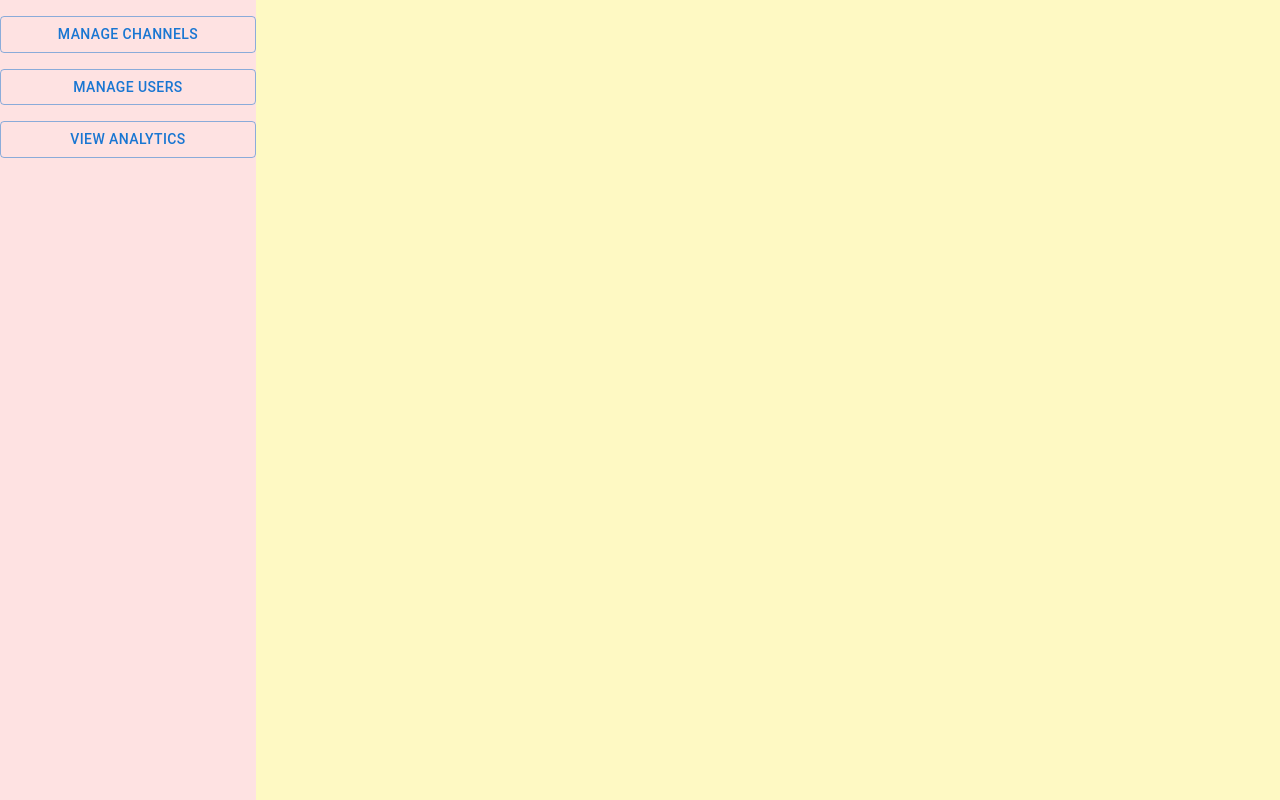
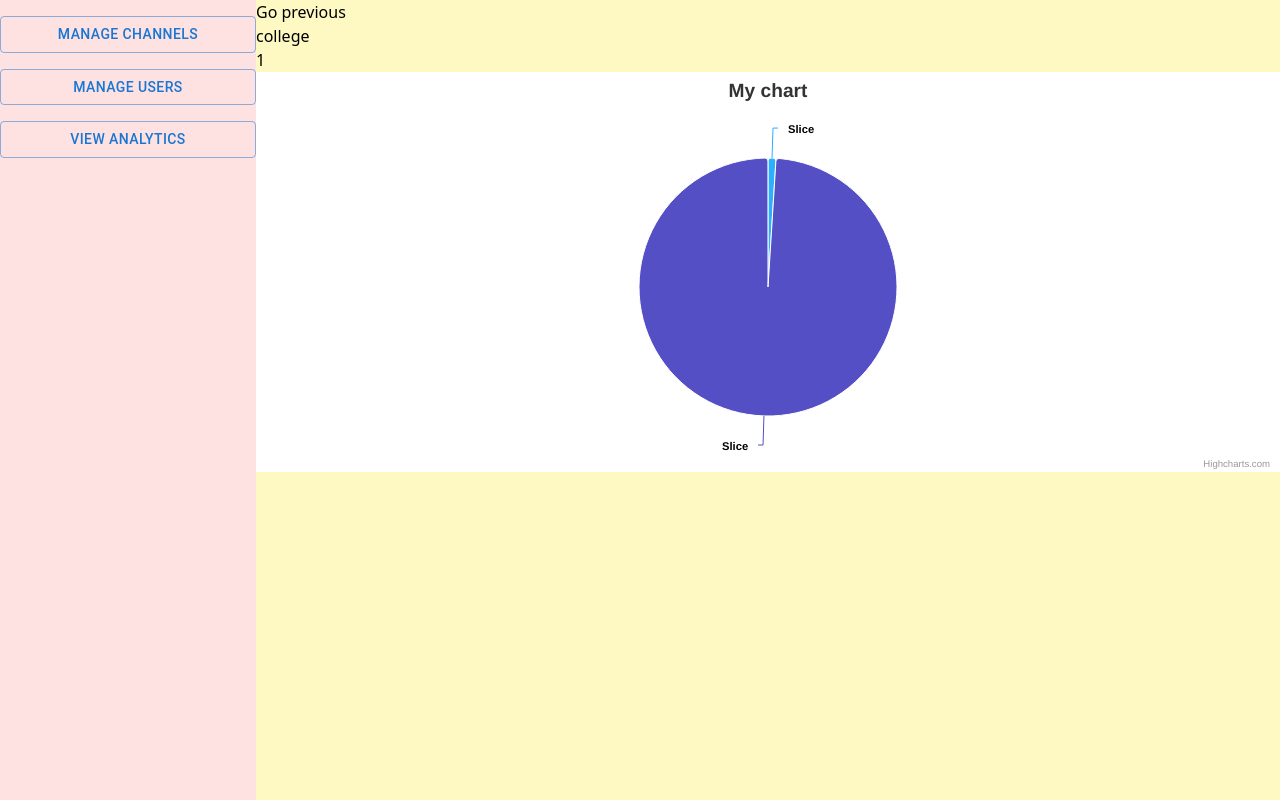
Before and after one commit to flaminghawk1207/course-binder, a Next.js app: page /admin in a window 1280 px wide. Both pictures are taken after a click on the button "VIEW ANALYTICS". Built offline with nearby package versions, Linux system fonts and the light colour scheme.

Commit message:
Added view analytics page

```diff
--- a/package.json
+++ b/package.json
@@ -2,10 +2,10 @@
   "name": "course-binder",
   "version": "0.1.0",
   "private": true,
+  "type": "module",
   "scripts": {
     "build": "next build",
     "dev": "next dev",
-    "postinstall": "prisma generate",
     "lint": "next lint",
     "start": "next start",
     "test": "jest --watch"
@@ -19,6 +19,8 @@
     "@types/firebase": "^3.2.1",
     "@types/react-select": "^5.0.1",
     "firebase": "^9.21.0",
+    "highcharts": "^11.0.1",
+    "highcharts-react-official": "^3.2.0",
     "next": "^13.2.4",
     "next-router-mock": "^0.9.3",
     "react": "18.2.0",
--- /dev/null
+++ b/src/Components/analyticsView.tsx
@@ -0,0 +1,117 @@
+import { updatePhoneNumber } from "firebase/auth";
+import { NextPage } from "next";
+import { useEffect, useState } from "react";
+import { PercentageDict } from "~/types";
+import { tempObject } from "~/utils"
+
+import React, { useRef } from 'react';
+
+// import { Chart, ArcElement, Tooltip, Legend } from 'chart.js';
+// import { Pie } from 'react-chartjs-2';
+
+import * as Highcharts from 'highcharts';
+import HighchartsReact from 'highcharts-react-official';
+import { Options } from 'highcharts';
+
+
+const DisplayPieChart = ({ child, updateLevelPointer, levelPointerArray }: { child: PercentageDict, updateLevelPointer: any, levelPointerArray: PercentageDict[] }) => {
+
+    // const data = {
+    //   label: ['Uploaded', 'Not Uploaded'],
+    //   datasets: [
+    //     {
+    //       label: ['File Uploads'],
+    //       data: [child.levelPercentage, 100 - child.levelPercentage]
+    //     }
+
+    //   ]
+    // }
+
+    const HighChart = (props: HighchartsReact.Props) => {
+
+        const initialOptions: Highcharts.Options = {
+            title: {
+                text: 'My chart',
+            },
+            series: [
+                {
+                    type: 'pie',
+                    data: [child.levelPercentage, 100 - child.levelPercentage],
+                },
+            ],
+            plotOptions: {
+                series: {
+                    point: {
+                        events: {
+                            click: (e: any) => {
+                                if (child.children.length > 0) {
+                                    updateLevelPointer(child)
+                                }
+                            }
+                        }
+                    }
+                }
+            }
+        };
+        const chartComponentRef = useRef<HighchartsReact.RefObject>(null);
+
+        const [options, setOptions] = useState<Options>(initialOptions);
+
+        return (
+            <HighchartsReact
+                highcharts={Highcharts}
+                options={options}
+                ref={chartComponentRef}
+                {...props}
+            />
+        );
+    };
+    // console.log("Printing level pointer array",levelPointerArray)
+    return (
+        <div>
+            <button onClick={() => updateLevelPointer(child)}>{child?.levelElementName}</button>
+            <h6>{child.levelPercentage}</h6>
+            <HighChart></HighChart>
+        </div>
+
+    )
+}
+
+const AnalyticsView: NextPage = () => {
+    const [percentageDict, setPercentageDict] = useState<PercentageDict>();
+    const [levelPointerArray, setLevelPointerArray] = useState<PercentageDict[]>([tempObject]);
+
+
+    console.log(tempObject)
+
+    const updateLevelPointer = (child: PercentageDict) => {
+        setLevelPointerArray(levelPointerArray.concat([child]));
+
+    }
+
+    const ReduceLevelPointer = () => {
+        setLevelPointerArray(levelPointerArray.slice(0, levelPointerArray.length - 1));
+    }
+    return (
+        <>
+            <>
+                <button onClick={ReduceLevelPointer} disabled={levelPointerArray.length == 1} >Go previous</button>
+                {
+                    levelPointerArray[levelPointerArray.length - 1]?.children.map((child) => {
+                        return (
+                            <div>
+                                <DisplayPieChart child={child} updateLevelPointer={updateLevelPointer} levelPointerArray={levelPointerArray}></DisplayPieChart>
+                            </div>
+
+                        )
+
+                    })
+                }
+            </>
+
+        </>
+
+    )
+}
+
+export default AnalyticsView;
--- a/src/pages/admin.tsx
+++ b/src/pages/admin.tsx
@@ -2,6 +2,7 @@ import { type NextPage } from "next";
 import NavBar from "~/Components/NavBar";
 import AdminManageChannel from "~/Components/adminManageChannel";
 import AdminManageUser from "~/Components/adminManageUser";
+import AnalyticsView from "~/Components/analyticsView"
 import { NavItem } from "~/types";
 const AdminView: NextPage = () => {
 
@@ -16,7 +17,7 @@ const AdminView: NextPage = () => {
         },
         {
             label: "View Analytics",
-            component: <></>,
+            component: <AnalyticsView/>,
         }
     ]
 
--- a/src/types.ts
+++ b/src/types.ts
@@ -44,3 +44,9 @@ export interface CourseBinderError {
 export enum ErrorType {
     USER_NOT_FOUND,
 }
+
+export interface PercentageDict {
+    levelElementName: string,
+    levelPercentage: number,
+    children: PercentageDict[],
+}
--- a/src/utils.ts
+++ b/src/utils.ts
@@ -1,9 +1,68 @@
+import { PercentageDict } from "./types"
+
 export const apiReq = (apiPath: string, body: any) => {
     return fetch(`/api/${apiPath}`, {
         method: "POST",
         headers: {
-        'Content-Type': 'application/json'
+            'Content-Type': 'application/json'
         },
         body: JSON.stringify(body)
     }).then(t => t.json())
 }
+
+export const tempObject = {
+    levelElementName: "totalData",
+    levelPercentage: 0,
+    children: [
+        {
+            levelElementName: "college",
+            levelPercentage: 1,
+            children: [
+                {
+                    levelElementName: "CSE",
+                    levelPercentage: 2,
+                    children: [
+                        {
+                            levelElementName: "I",
+                            levelPercentage: 3,
+                            children: [
+                                {
+                                    levelElementName: "19CSE101",
+                                    levelPercentage: 4,
+                                    children : [] as PercentageDict[]
+                                },
+                                {
+                                    levelElementName: "19CSE102",
+                                    levelPercentage: 5,
+                                    children : [] as PercentageDict[]
+                                }
+                            ] as PercentageDict[]
+                        }
+                    ] as PercentageDict[]
+                },
+                {
+                    levelElementName: "ECE",
+                    levelPercentage: 6,
+                    children: [
+                        {
+                            levelElementName: "I",
+                            levelPercentage: 7,
+                            children: [
+                                {
+                                    levelElementName: "19ECE101",
+                                    levelPercentage: 8,
+                                    children : [] as PercentageDict[]
+                                },
+                                {
+                                    levelElementName: "19ECE102",
+                                    levelPercentage: 9,
+                                    children : [] as PercentageDict[]
+                                }
+                            ] as PercentageDict[]
+                        }
+                    ] as PercentageDict[]
+                }
+            ] as PercentageDict[]
+        }
+    ] as PercentageDict[]
+}
```
Also changed, not shown: 1 other file (tests, documents, lock files or other folders).
